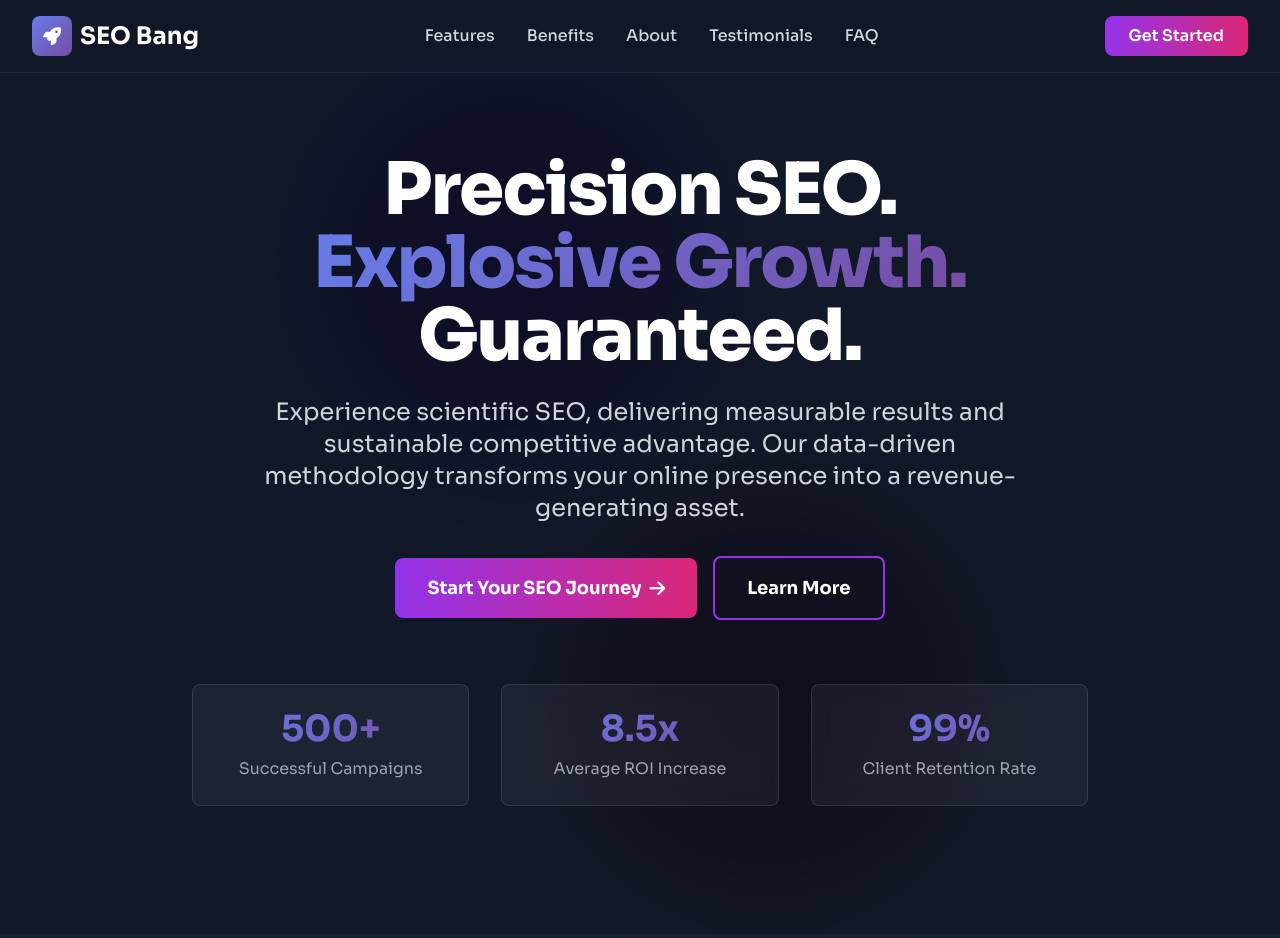
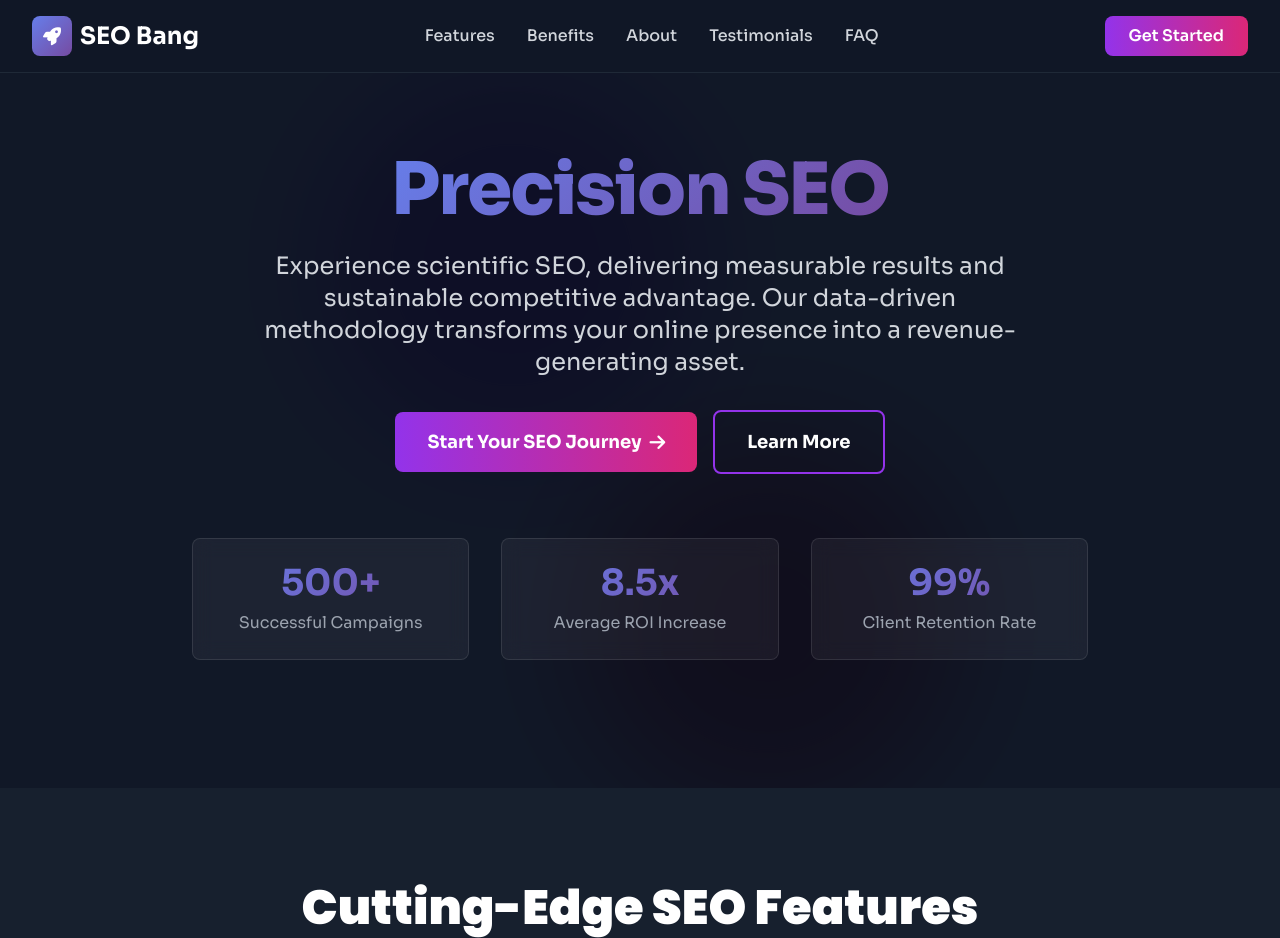
Before and after one commit to test-acc-12349/precision-seo-explosive-growth-guaranteed-2025-10-26-p919b, a plain HTML site: page index.html in a window 1280 px wide. Shown: the top 938 px of the page. Drawn offline with nearby package versions, Linux system fonts and the light colour scheme.

Commit message:
Update index.html via editor

```diff
--- a/index.html
+++ b/index.html
@@ -125,11 +125,7 @@
         <div class="relative max-w-7xl mx-auto">
             <div class="text-center max-w-4xl mx-auto">
                 <h1 class="text-5xl md:text-6xl lg:text-7xl font-black tracking-tight mb-6 leading-tight">
-                    <span class="text-white">Precision SEO.</span>
-                    <br>
-                    <span class="gradient-text">Explosive Growth.</span>
-                    <br>
-                    <span class="text-white">Guaranteed.</span>
+                    <span class="gradient-text">Precision SEO</span>
                 </h1>
 
                 <p class="text-xl md:text-2xl text-gray-300 mb-8 leading-relaxed max-w-3xl mx-auto">
```
